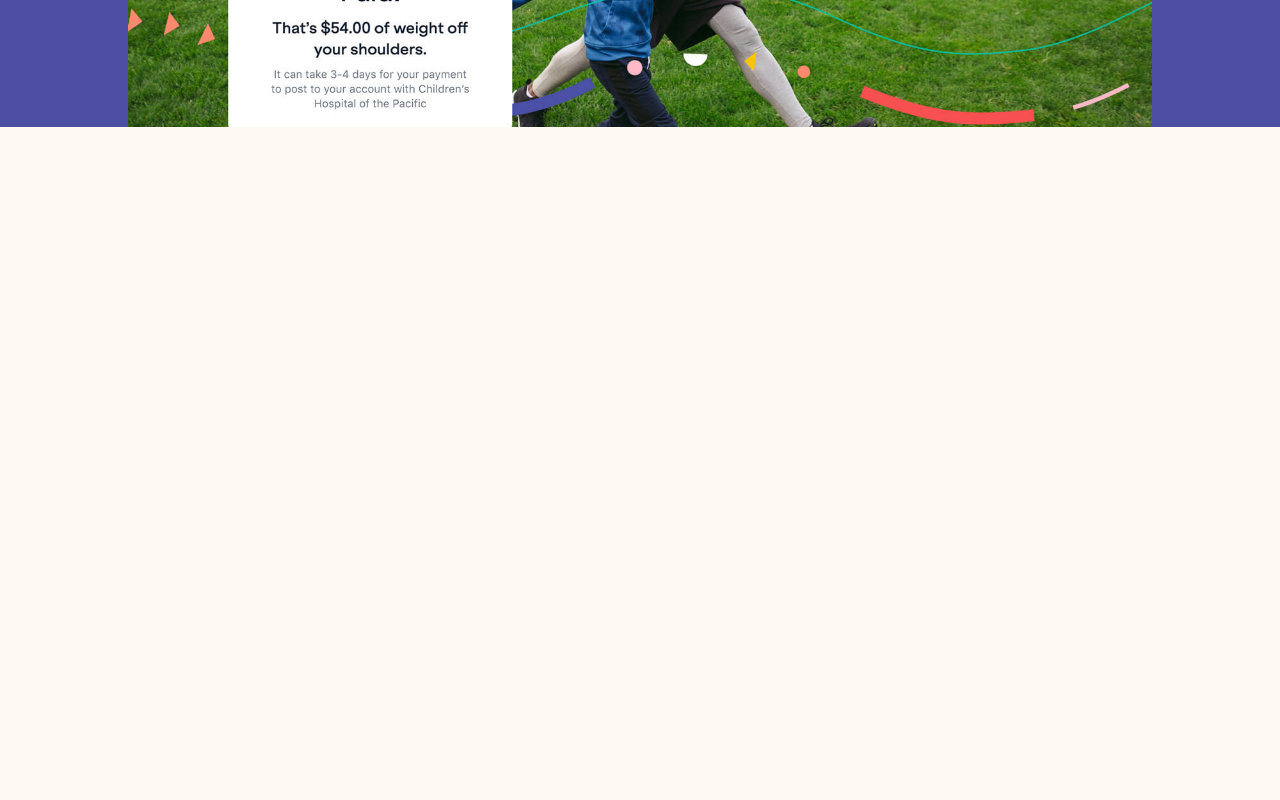
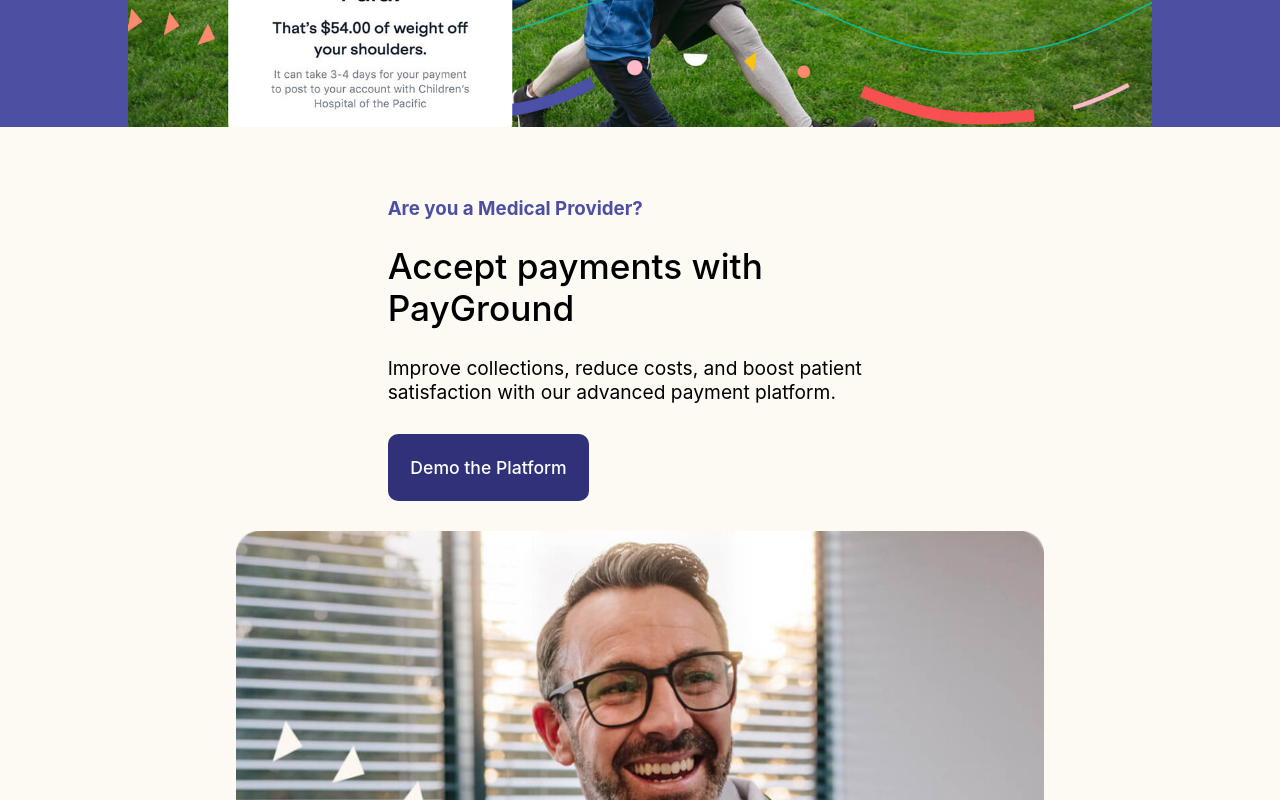
Before and after one commit to Habownia/payground-copy, a React (Vite) app: page / in a window 1280 px wide. Shown: the part 4000-4800 px from the top of the page. Before the commit the page ends 4127 px from the top, so only its background shows below. Built offline with nearby package versions, Linux system fonts and the light colour scheme.

Commit message:
Demo component

```diff
--- a/src/App.css
+++ b/src/App.css
@@ -1,5 +1,6 @@
 :root {
     --purple: #4d50a2;
+	--dark-purple: #303178;
     --black: #122032;
 }
 
--- a/src/App.jsx
+++ b/src/App.jsx
@@ -6,6 +6,7 @@
 import Opinions from './components/Opinions';
 import Reasons from './components/Reasons';
 import Payments from './components/Payments';
+import Demo from './components/Demo';
 
 function App() {
 	return (
@@ -16,6 +17,7 @@
 			<Opinions />
 			<Reasons />
 			<Payments />
+			<Demo />
 		</>
 	);
 }
--- a/src/components/Demo.jsx
+++ b/src/components/Demo.jsx
@@ -1,15 +1,20 @@
 import '../css/Demo.css';
+
+import docImg from '../img/Demo/doc.png'
 
 function Demo() {
 	return (
-		<section>
+		<section className='demo center'>
+			<div class='demo--container'>
 				<h3>Are you a Medical Provider?</h3>
 				<h2>Accept payments with PayGround</h2>
 				<p>
 					Improve collections, reduce costs, and boost patient satisfaction with
 					our advanced payment platform.
 				</p>
-			<div>Demo the Platform</div>
+				<span className='demo--button'>Demo the Platform</span>
+			</div>
+			<img src={docImg} alt="doctor with tablet"/>
 		</section>
 	);
 }
--- a/src/css/Demo.css
+++ b/src/css/Demo.css
@@ -0,0 +1,66 @@
+.demo {
+	flex-wrap: wrap;
+	gap: 3ch;
+	justify-content: space-evenly;
+	padding: 5ch;
+}
+
+.demo--container {
+	display: flex;
+	align-items: baseline;
+	flex-direction: column;
+	flex: 1 1 50ch;
+	max-width: 50ch;
+	position: relative;
+}
+
+.demo--container > h3 {
+	color: var(--purple);
+}
+
+.demo--container > h2 {
+	font-size: 2.2em;
+	font-weight: 500;
+	margin: 0.2em 0;
+}
+
+.demo--container > p {
+	font-size: 1.2em;
+}
+
+.demo--button {
+	padding: 2ch;
+	margin-top: 1ch;
+	font-size: 1.1em;
+	font-weight: 500;
+	background-color: var(--dark-purple);
+	color: #fff;
+	border-radius: 10px;
+	cursor: pointer;
+	transition: background-color linear 0.2s;
+}
+
+.demo--button:hover {
+	background-color: var(--black);
+}
+
+.demo > img {
+	flex: 0 1 80ch;
+	min-width: 10ch;
+}
+
+@media screen and (max-width: 1250px) {
+	.demo {
+		padding: 2ch;
+	}
+	.demo--container {
+		flex-basis: 60%;
+		align-items: center;
+		text-align: center;
+		font-size: max(1.5vw, 14px);
+	}
+
+	.demo > img {
+		flex-basis: 80%;
+	}
+}
--- a/src/css/Nav.css
+++ b/src/css/Nav.css
@@ -105,7 +105,7 @@
 
 .get-payground {
 	color: #fff;
-	background-color: #303178;
+	background-color: var(--dark-purple);
 }
 
 .get-payground:hover {
```
Also changed, not shown: src/img/Demo/doc.png (added). Lines whose indentation alone changed are shown as unchanged.
